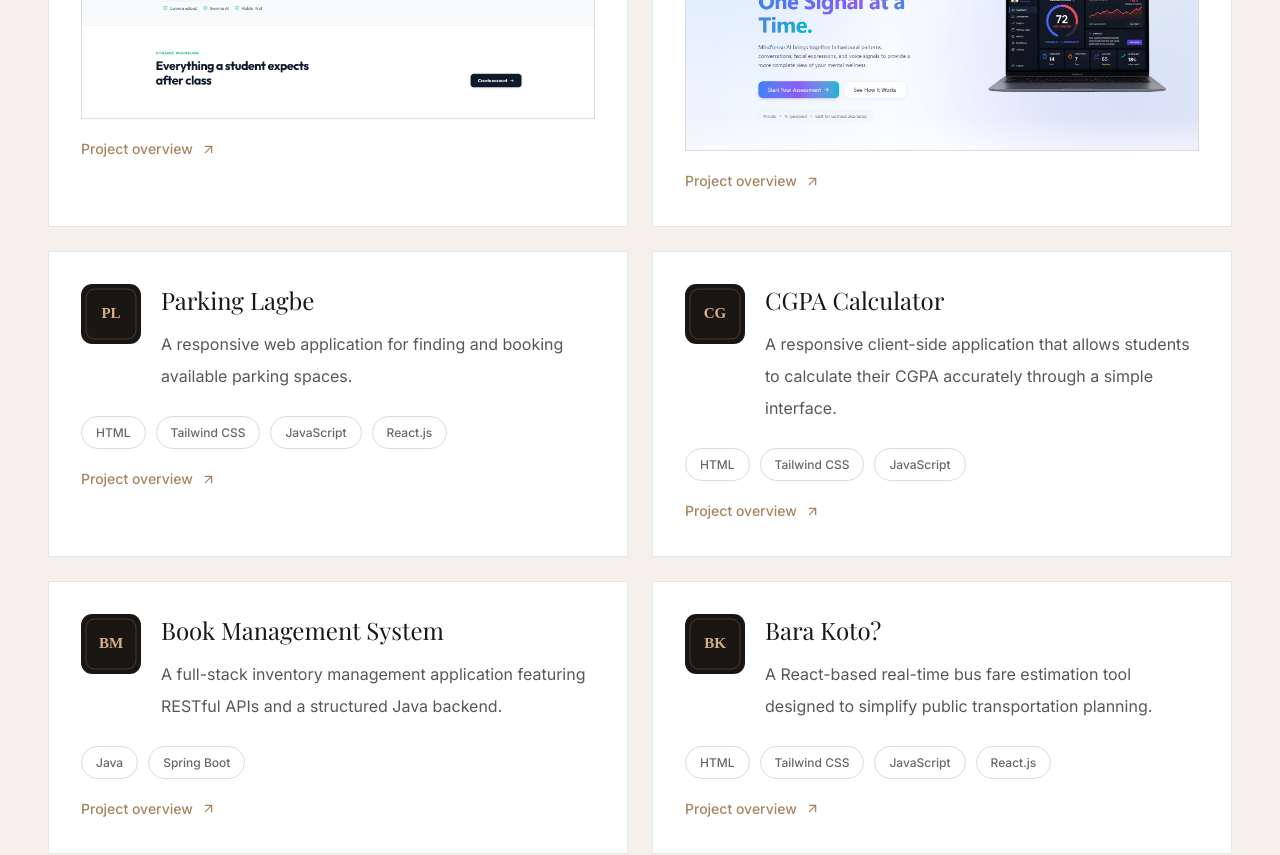
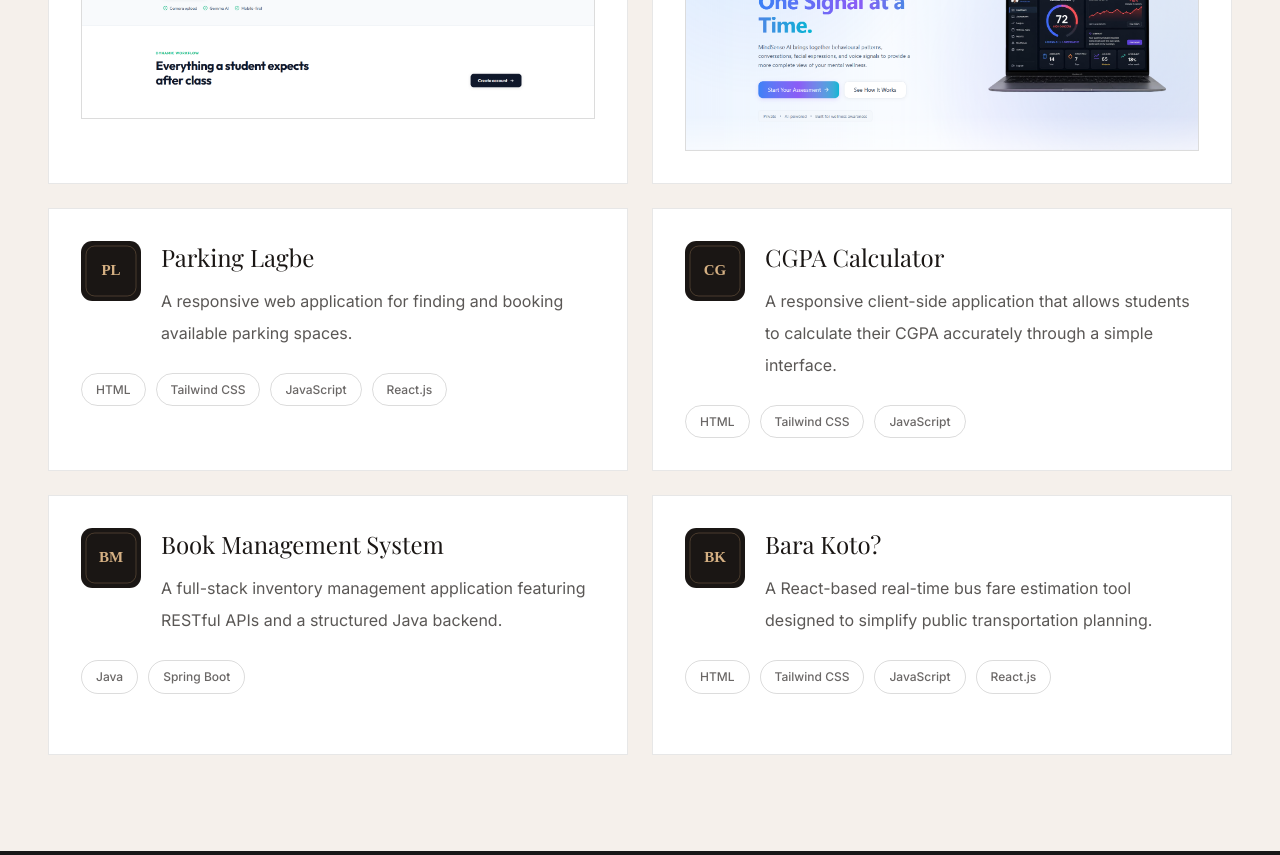
Before and after one commit to MohammedShakib/my-portfolio-website, a Next.js app: page / in a window 1280 px wide. Shown: the part 5440-6295 px from the top of the page. Built offline with nearby package versions, Linux system fonts and the light colour scheme.

Commit message:
Remove additional project overview label

```diff
--- a/src/components/sections/FeaturedProjects.tsx
+++ b/src/components/sections/FeaturedProjects.tsx
@@ -169,10 +169,6 @@ export default function FeaturedProjects() {
                       />
                     </div>
                   ) : null}
-
-                  <div className="mt-5 inline-flex items-center gap-2 text-sm font-medium text-accent">
-                    Project overview <ArrowUpRight size={15} className="transition-transform group-hover:translate-x-1" />
-                  </div>
                 </div>
               ))}
             </div>
```
